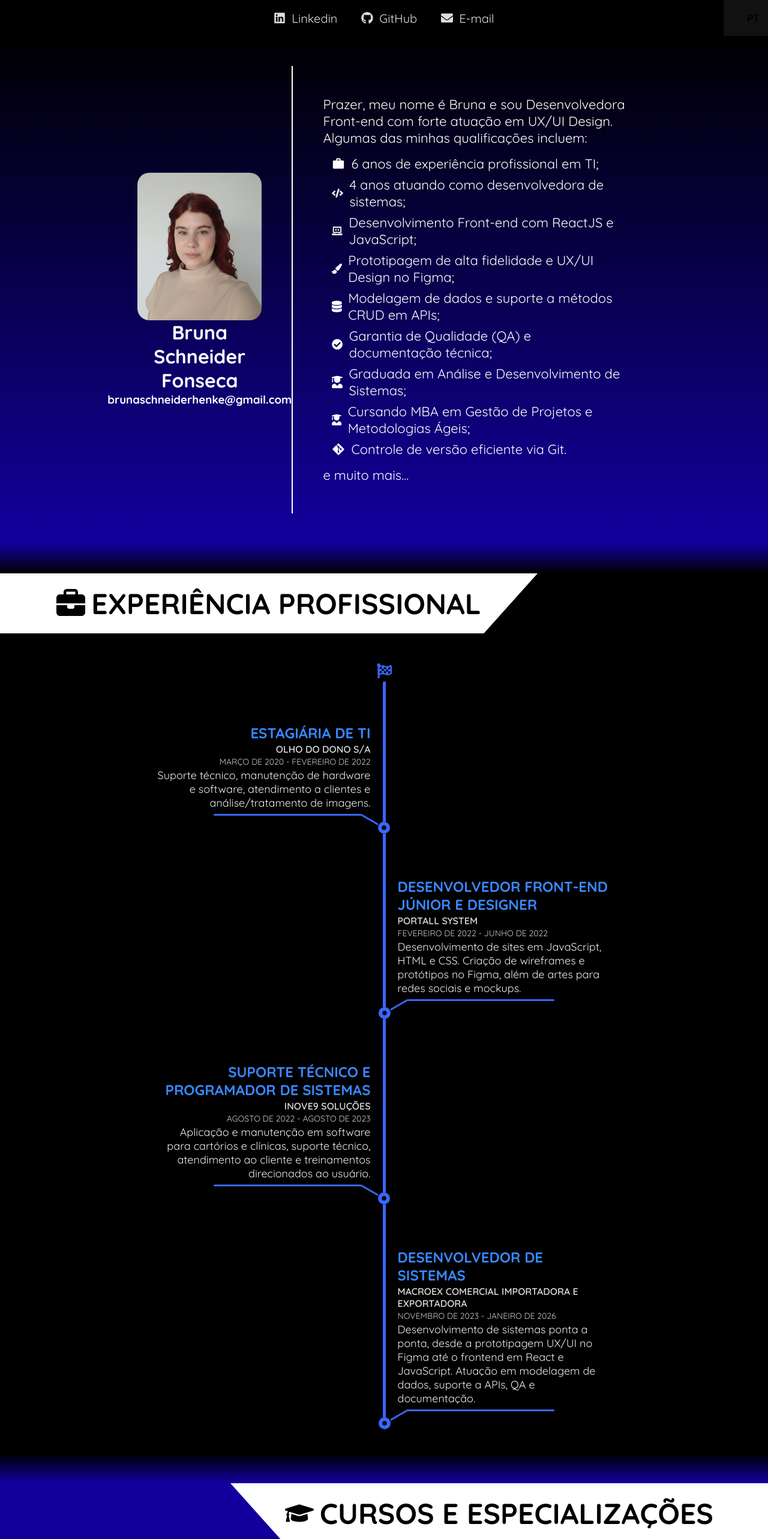
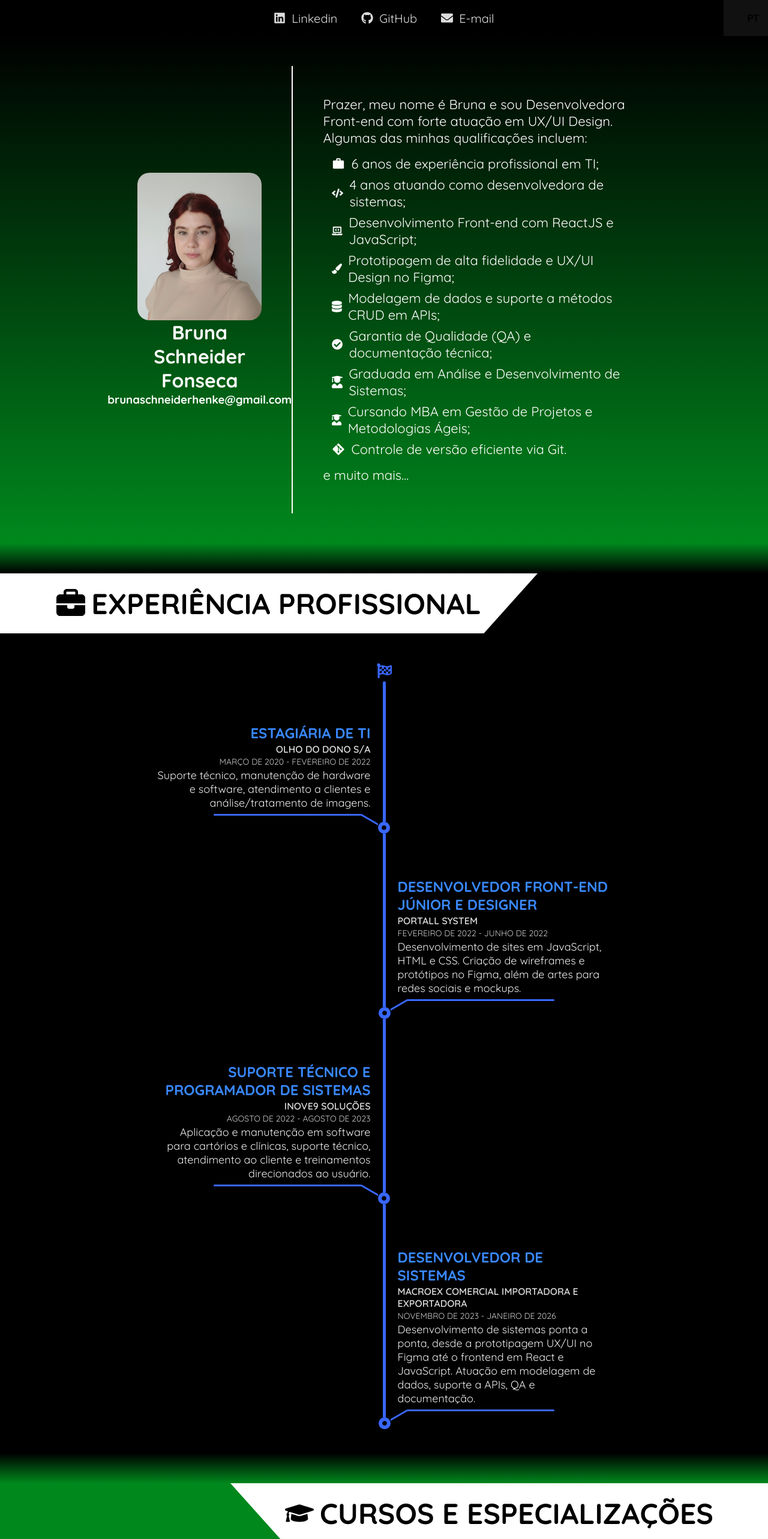
Before and after one commit to brunaschneider/brunaschneider, a Next.js app: page / in a window 1280 px wide. Shown: the top 2566 px of the page at 60% size. Built offline with nearby package versions, Linux system fonts and the light colour scheme; some icons are missing.

Commit message:
Alterações de cor

```diff
--- a/src/app/components/Body/Container.css
+++ b/src/app/components/Body/Container.css
@@ -8,7 +8,7 @@
     margin: 60px 0 0 0;
     padding: 50px 10%;
     background: #000000;
-    background: linear-gradient(180deg, rgba(0, 0, 0, 1) 0%, rgba(18, 0, 158, 1) 100%);
+    background: linear-gradient(180deg, rgba(0, 0, 0, 1) 0%, rgba(0, 136, 29) 100%);
 }
 
 .solid-blue-box {
@@ -19,7 +19,7 @@
     max-width: 100%;
     flex-direction: column;
     padding: 150px 5vw 75px 5vw;
-    background: rgba(18, 0, 158, 1);
+    background: rgb(0, 136, 29);
     color: white;
 }
 
@@ -39,7 +39,7 @@
     width: 100%;
     height: 50px;
     background: linear-gradient(180deg,
-            rgba(18, 0, 158, 1) 0%,
+            rgba(0, 136, 29) 0%,
             rgba(0, 0, 0, 1) 100%);
 }
 
@@ -48,7 +48,7 @@
     height: 50px;
     background: linear-gradient(180deg,
             rgba(0, 0, 0, 1) 0%,
-            rgba(18, 0, 158, 1) 100%);
+            rgba(0, 136, 29) 100%);
 }
 
 .black-box h1,
```
